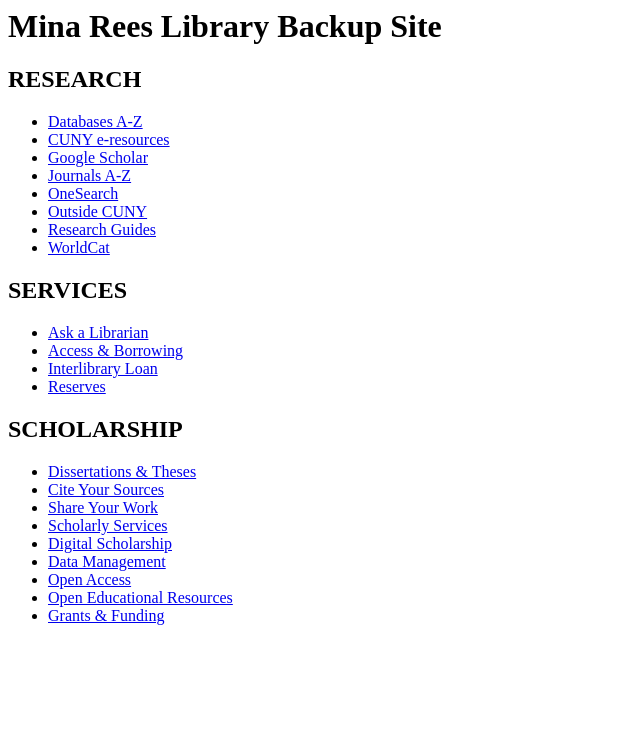
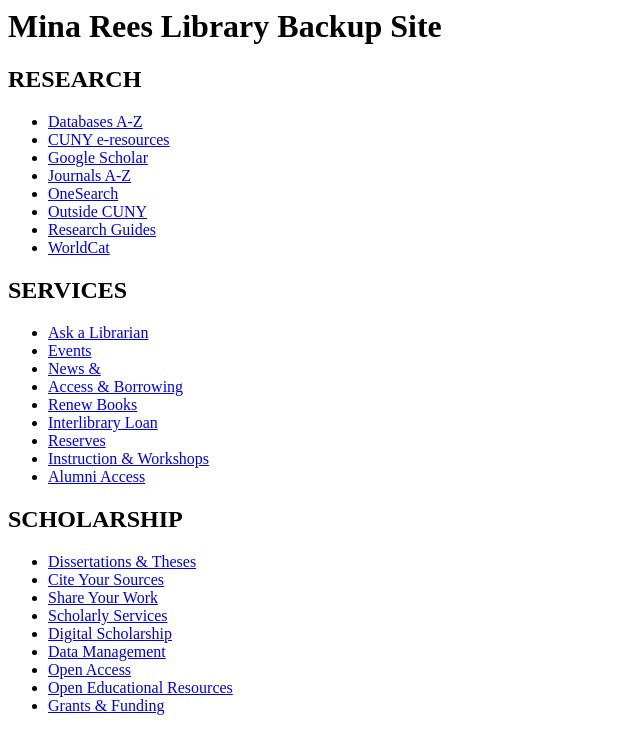
Before and after one commit to GC-Library/GC-Library, a plain HTML site: page index.html in a window 1280 px wide. Shown: the whole page, without its empty margins (0-640 px from the left). Drawn offline with Linux system fonts and the light colour scheme.

Commit message:
Update index.html

```diff
--- a/index.html
+++ b/index.html
@@ -17,9 +17,17 @@
      <h2>SERVICES</h2>
      <ul class="list-unstyled front-page-list">
           <li><a href="https://libguides.gc.cuny.edu/ask-a-librarian">Ask a Librarian</a></li>
+                    <li><a href="https://gc-cuny.libcal.com/calendar?cid=15537&t=d&d=0000-00-00&cal=15537&inc=0">Events</a></li>
+                              <li><a href="https://gclibrary.commons.gc.cuny.edu/">News &amp;  </a></li>
+
+
+
 <li><a href="https://libguides.gc.cuny.edu/access">Access &amp; Borrowing</a></li>
+          <li><a href="https://cuny-gc.primo.exlibrisgroup.com/discovery/account?vid=01CUNY_GC:CUNY_GC">Renew Books</a></li>
           <li><a href="https://ezproxy.gc.cuny.edu/login?url=https://gc-cuny.illiad.oclc.org/illiad/illiad.dll">Interlibrary Loan</a></li>
           <li><a href="https://libguides.gc.cuny.edu/reserves">Reserves</a></li>
+               <li><a href="https://libguides.gc.cuny.edu/instruction-and-workshops">Instruction & Workshops</a></li>
+               <li><a href="https://libguides.gc.cuny.edu/access/alumni">Alumni Access</a></li>
      </ul>
      </div>
      <div class="feature-wrapper col-md-3 card card-raised card-form-horizontal scholarship">
```
